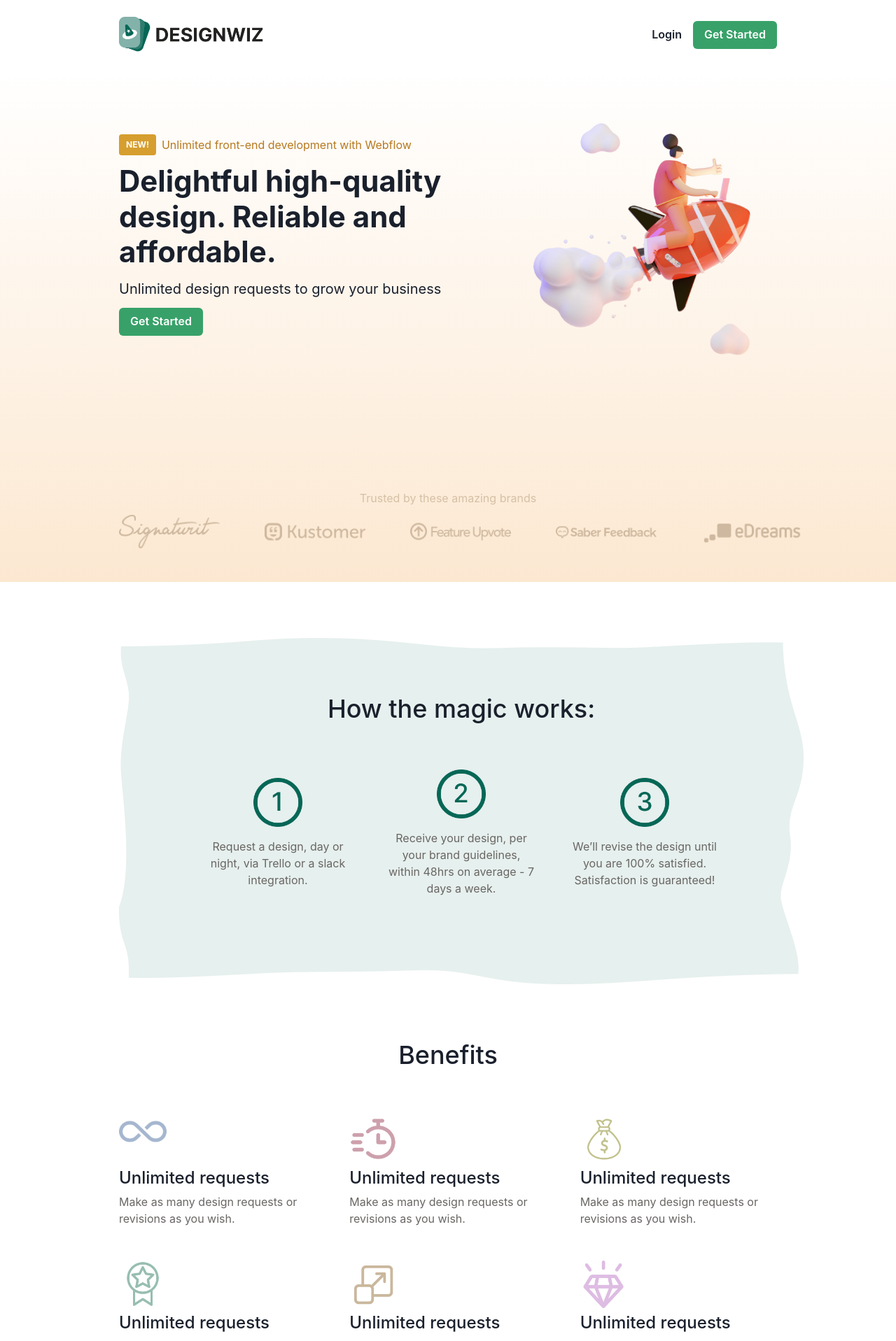
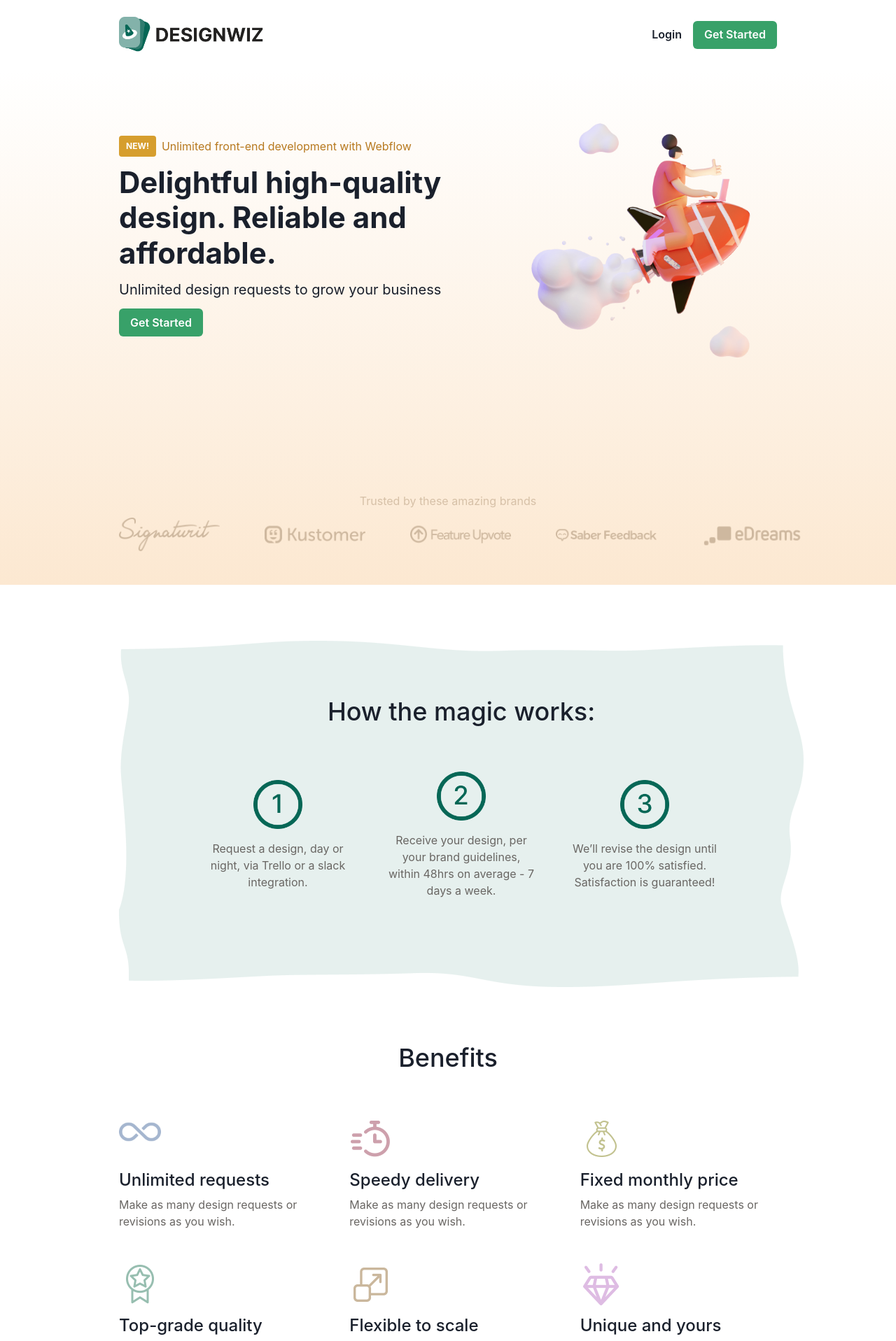
Before and after one commit to jaisharx/designwiz, a Next.js app: page / in a window 1280 px wide. Shown: the top 1917 px of the page at 70% size. Built offline with nearby package versions, Linux system fonts and the light colour scheme.

Commit message:
fixed some UI bugs

```diff
--- a/components/Header.js
+++ b/components/Header.js
@@ -30,7 +30,7 @@ export default function HeroSection() {
         <Box as="header" bgGradient="linear-gradient(180deg, #fff, #fce8d1)" py="12">
             <Container>
                 <Flex alignItems="center">
-                    <Box mr="2">
+                    <Box>
                         <HStack>
                             <Badge colorScheme="yellow" variant="solid" p="6px 10px" borderRadius="4">
                                 NEW!
--- a/components/sections/benefits.js
+++ b/components/sections/benefits.js
@@ -4,7 +4,7 @@ import Container from 'components/container';
 function Card({ imageSrc, title, desc }) {
     return (
         <VStack alignItems="flex-start">
-            <Box w="24%" h="67">
+            <Box w="60px" h="67">
                 <Image
                     src={`/assets/benefits/${imageSrc}`}
                     alt="benefits types"
@@ -33,27 +33,27 @@ export default function Benefits() {
                     />
                     <Card
                         imageSrc="speed.png"
-                        title="Unlimited requests"
+                        title="Speedy delivery"
                         desc="Make as many design requests or revisions as you wish."
                     />
                     <Card
                         imageSrc="money.png"
-                        title="Unlimited requests"
+                        title="Fixed monthly price"
                         desc="Make as many design requests or revisions as you wish."
                     />
                     <Card
                         imageSrc="top.png"
-                        title="Unlimited requests"
+                        title="Top-grade quality"
                         desc="Make as many design requests or revisions as you wish."
                     />
                     <Card
                         imageSrc="scale.png"
-                        title="Unlimited requests"
+                        title="Flexible to scale"
                         desc="Make as many design requests or revisions as you wish."
                     />
                     <Card
                         imageSrc="unique.png"
-                        title="Unlimited requests"
+                        title="Unique and yours"
                         desc="Make as many design requests or revisions as you wish."
                     />
                 </Grid>
--- a/components/sections/features.js
+++ b/components/sections/features.js
@@ -20,21 +20,21 @@ export default function Features() {
                     </Heading>
 
                     <HStack mt="16" spacing="12">
-                        <VStack w="33%" spacing="4">
+                        <VStack w="100%" spacing="4">
                             <Image src="/assets/features/one.png" w="33%" />
                             <Text textAlign="center" color="#696663">
                                 Request a design, day or night, via Trello or a
                                 slack integration.
                             </Text>
                         </VStack>
-                        <VStack w="33%" spacing="4">
+                        <VStack w="100%" spacing="4">
                             <Image src="/assets/features/two.png" w="33%" />
                             <Text textAlign="center" color="#696663">
                                 Receive your design, per your brand guidelines,
                                 within 48hrs on average - 7 days a week.
                             </Text>
                         </VStack>
-                        <VStack w="33%" spacing="4">
+                        <VStack w="100%" spacing="4">
                             <Image src="/assets/features/three.png" w="33%" />
                             <Text textAlign="center" color="#696663">
                                 We’ll revise the design until you are 100%
```
